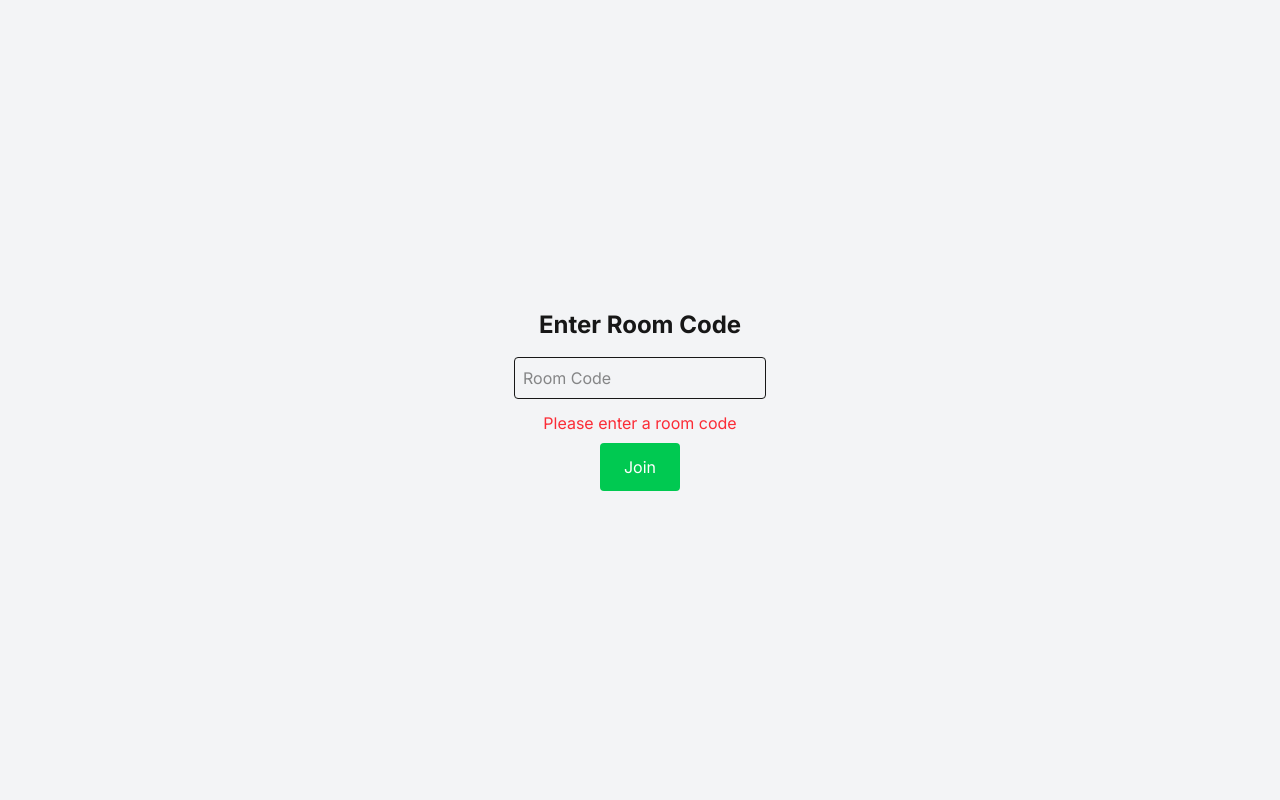
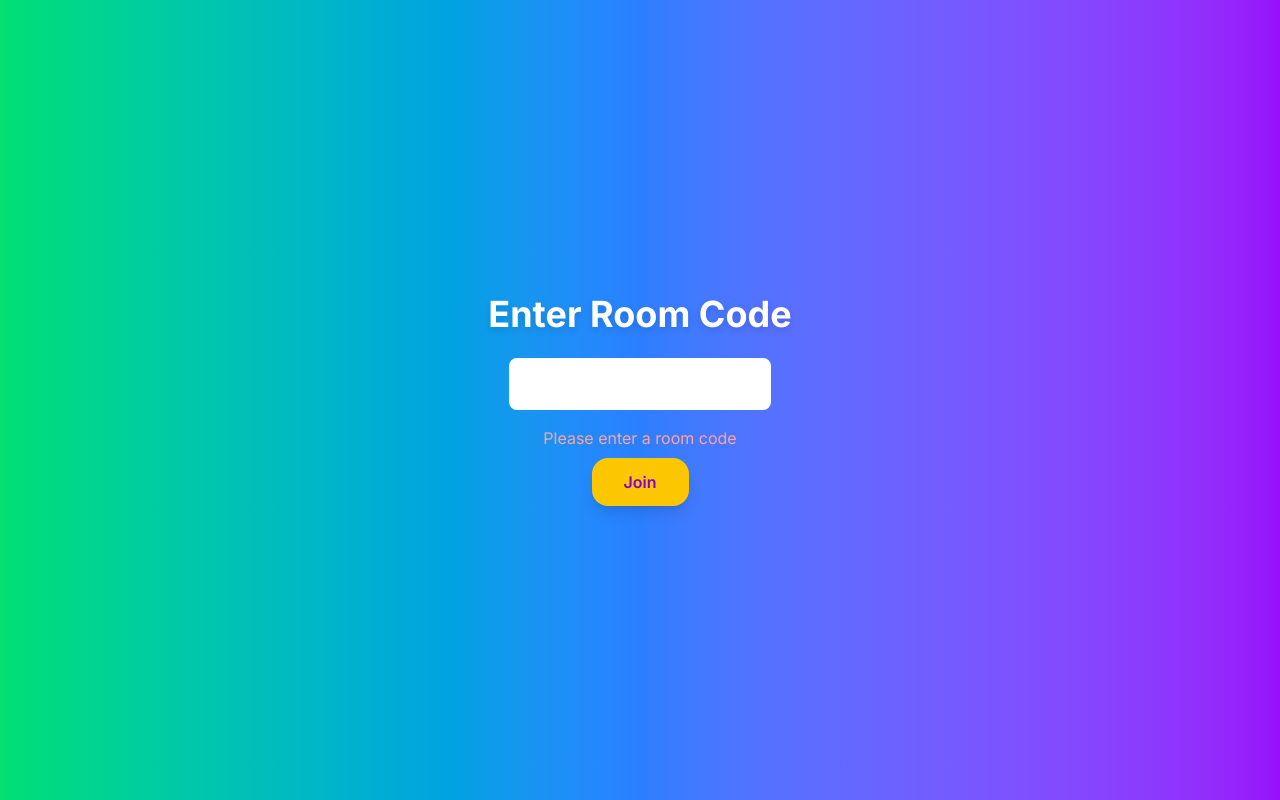
Before and after one commit to mirthipatimeghav/flashcard-frenzy, a Next.js app: page /login in a window 1280 px wide. Both pictures are taken after a click on the button "Join". Built offline with nearby package versions, Linux system fonts and the light colour scheme.

Commit message:
Updated start and login pages

```diff
--- a/src/app/game/[roomCode]/page.tsx
+++ b/src/app/game/[roomCode]/page.tsx
@@ -11,21 +11,22 @@ export default function GamePage({ params }: GamePageProps) {
   const [roomCode, setRoomCode] = useState<string>("");
 
   useEffect(() => {
-    // You can also check localStorage if needed
     setRoomCode(params.roomcode || localStorage.getItem("roomCode") || "");
     if (!params.roomcode && !localStorage.getItem("roomCode")) {
-      router.push("/"); // redirect to start if no room code
+      router.push("/");
     }
   }, [params.roomcode, router]);
 
   return (
-    <div className="flex flex-col items-center justify-center h-screen bg-gray-100">
-      <h1 className="text-3xl font-bold mb-4">Flashcard Frenzy</h1>
-      <p className="text-xl mb-6">You are in Room: <span className="font-mono">{roomCode}</span></p>
+    <div className="flex flex-col items-center justify-center h-screen bg-gradient-to-tr from-pink-400 via-red-500 to-yellow-400 text-white">
+      <h1 className="text-5xl font-bold mb-4 drop-shadow-lg">Flashcard Frenzy</h1>
+      <p className="text-2xl mb-6">
+        You are in Room: <span className="font-mono bg-white bg-opacity-30 px-2 rounded">{roomCode}</span>
+      </p>
 
-      <div className="p-4 bg-white rounded shadow">
-        <h2 className="text-2xl mb-2">Game Starts Here!</h2>
-        <p>Flashcards will appear here for the player to answer.</p>
+      <div className="p-6 bg-white bg-opacity-20 rounded-xl shadow-lg text-purple-900">
+        <h2 className="text-3xl mb-2 font-semibold">Game Starts Here!</h2>
+        <p className="text-lg">Flashcards will appear here for the player to answer.</p>
       </div>
     </div>
   );
--- a/src/app/login/page.tsx
+++ b/src/app/login/page.tsx
@@ -12,28 +12,24 @@ export default function LoginPage() {
       setError("Please enter a room code");
       return;
     }
-
-    // Save room code locally (optional)
     localStorage.setItem("roomCode", roomCode);
-
-    // Navigate to dynamic game page
     router.push(`/game/${roomCode}`);
   };
 
   return (
-    <div className="flex flex-col items-center justify-center h-screen bg-gray-100">
-      <h1 className="text-2xl font-bold mb-4">Enter Room Code</h1>
+    <div className="flex flex-col items-center justify-center h-screen bg-gradient-to-r from-green-400 via-blue-500 to-purple-600 text-white">
+      <h1 className="text-4xl font-bold mb-6 drop-shadow-md">Enter Room Code</h1>
       <input
         type="text"
         value={roomCode}
         onChange={(e) => setRoomCode(e.target.value)}
         placeholder="Room Code"
-        className="border p-2 mb-3 rounded"
+        className="border-2 border-white bg-white bg-opacity-20 placeholder-white text-white p-3 rounded-lg mb-4 focus:outline-none focus:ring-2 focus:ring-yellow-300"
       />
-      {error && <p className="text-red-500 mb-2">{error}</p>}
+      {error && <p className="text-red-300 mb-2">{error}</p>}
       <button
         onClick={handleJoin}
-        className="px-6 py-3 bg-green-500 text-white rounded hover:bg-green-600"
+        className="px-8 py-3 bg-yellow-400 text-purple-700 font-semibold rounded-2xl shadow-lg hover:bg-yellow-500 hover:scale-105 transition-transform"
       >
         Join
       </button>
--- a/src/app/page.tsx
+++ b/src/app/page.tsx
@@ -1,20 +1,15 @@
 "use client";
-import { useState } from "react";
 import { useRouter } from "next/navigation";
 
 export default function StartPage() {
   const router = useRouter();
 
-  const handleLoginClick = () => {
-    router.push("/login"); // navigate to login page
-  };
-
   return (
-    <div className="flex flex-col items-center justify-center h-screen bg-gray-100">
-      <h1 className="text-3xl font-bold mb-6">Flashcard Frenzy</h1>
+    <div className="flex flex-col items-center justify-center h-screen bg-gradient-to-br from-purple-500 via-pink-500 to-red-500 text-white">
+      <h1 className="text-5xl font-extrabold mb-8 drop-shadow-lg">Flashcard Frenzy</h1>
       <button
-        onClick={handleLoginClick}
-        className="px-6 py-3 bg-blue-500 text-white rounded hover:bg-blue-600"
+        onClick={() => router.push("/login to Play")}
+        className="px-8 py-4 bg-yellow-400 text-purple-700 font-bold rounded-2xl shadow-lg hover:bg-yellow-500 hover:scale-105 transition-transform"
       >
         Login
       </button>
```
